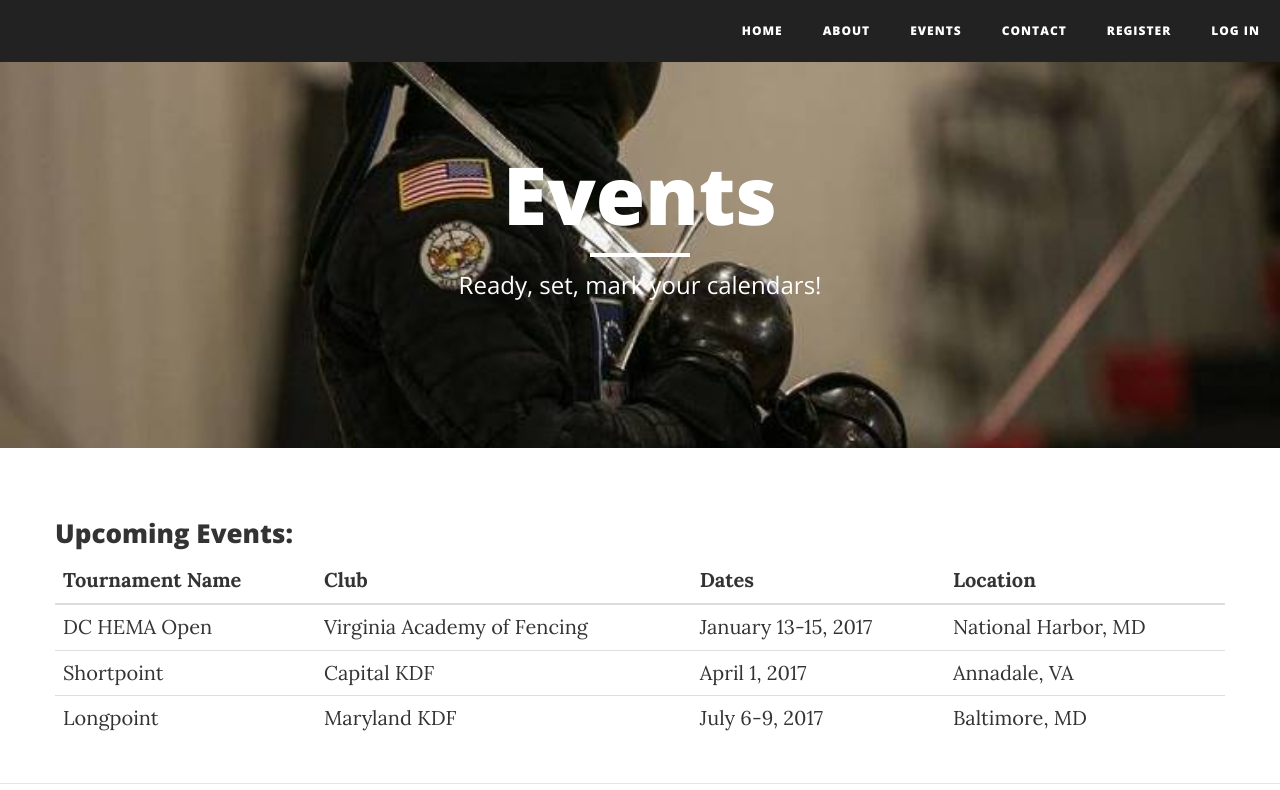
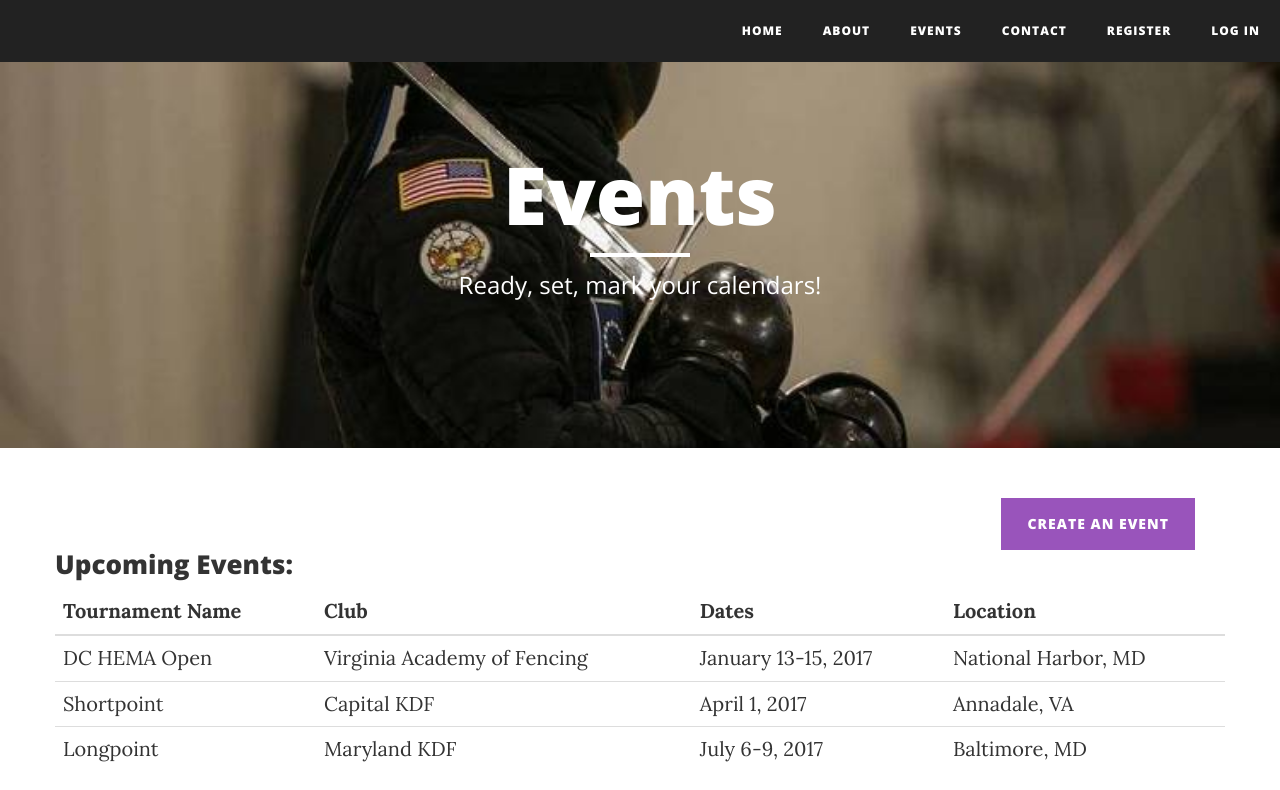
Before and after one commit to smiller657/vorward, a Flask app: page /events in a window 1280 px wide. Shown: the top 790 px of the page. Run offline with Flask 2, Linux system fonts and the light colour scheme; some libraries are stand-ins or nearby versions.

Commit message:
Adding an event button

```diff
--- a/templates/events.html
+++ b/templates/events.html
@@ -20,6 +20,9 @@
     <!-- Post Content -->
     <article>
         <div class="container">
+            <div class="col-sm-12">
+                <a href="/eventForm" class="btn btn-info pull-right" role="button">Create an Event</a>
+            </div>
             <div class="row">
                 {% if eventsAvailable %}
                     <h3>Upcoming Events:</h3>
```
